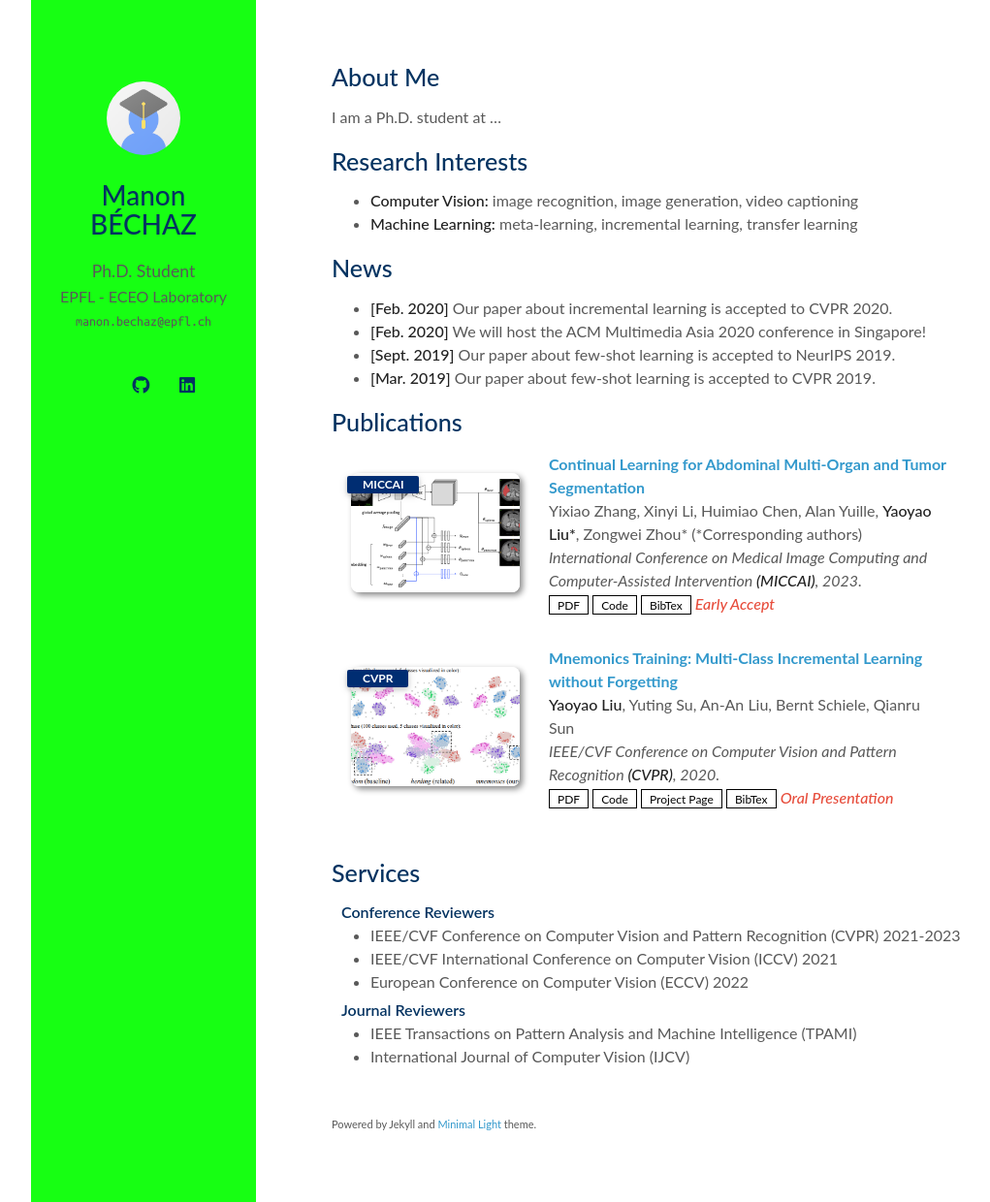
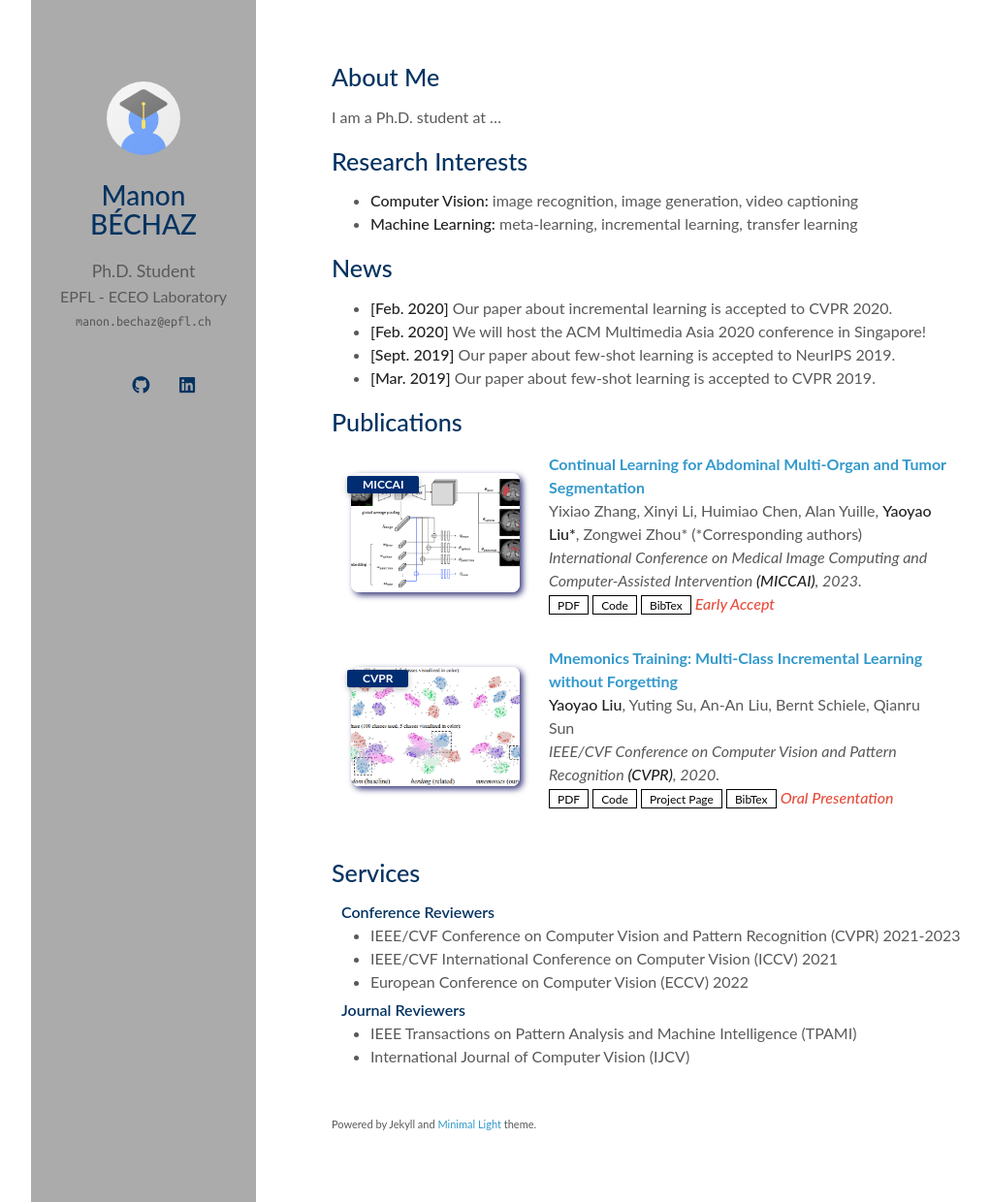
Before and after one commit to mannexbcz/manonbechaz.github.io, a Jekyll site: the page built from index.md, in a window 1280 px wide and 1240 px high. Shown: the whole window at 97% size, without its empty margins (128-1149 px from the left). Built offline with Jekyll 4.4.1, drawn with Linux system fonts in a browser that asks for light colours; a style sheet for code colours, icons or effects is not loaded; our own code applies the rules of GitHub Pages for plain Markdown files.

Commit message:
back to grey

```diff
--- a/assets/css/publications.css
+++ b/assets/css/publications.css
@@ -79,10 +79,10 @@ blockquote { background: var(--global-bg-color); border-left: 2px solid var(--gl
 
 .publications ol.bibliography li div.abstract.hidden.open { border-color: var(--global-text-color); }
 
-.publications ol.bibliography li .teaser { border-radius: 8px; box-shadow: 3px 3px 6px #888; height: 123px; width: 270px; margin-top: 5px; margin-left: 5px; margin-bottom: 5px; object-fit: cover; }
+.publications ol.bibliography li .teaser { border-radius: 8px; box-shadow: 3px 3px 6px #38387c; height: 123px; width: 270px; margin-top: 5px; margin-left: 5px; margin-bottom: 5px; object-fit: cover; }
 
 header {
-  background-color: #17ff13 !important;   /* your grey */
+  background-color: #ababab !important;   /* your grey */
   width: 232px !important;
   position: fixed !important;
   min-height: 100vh !important;           /* full height column */
```
